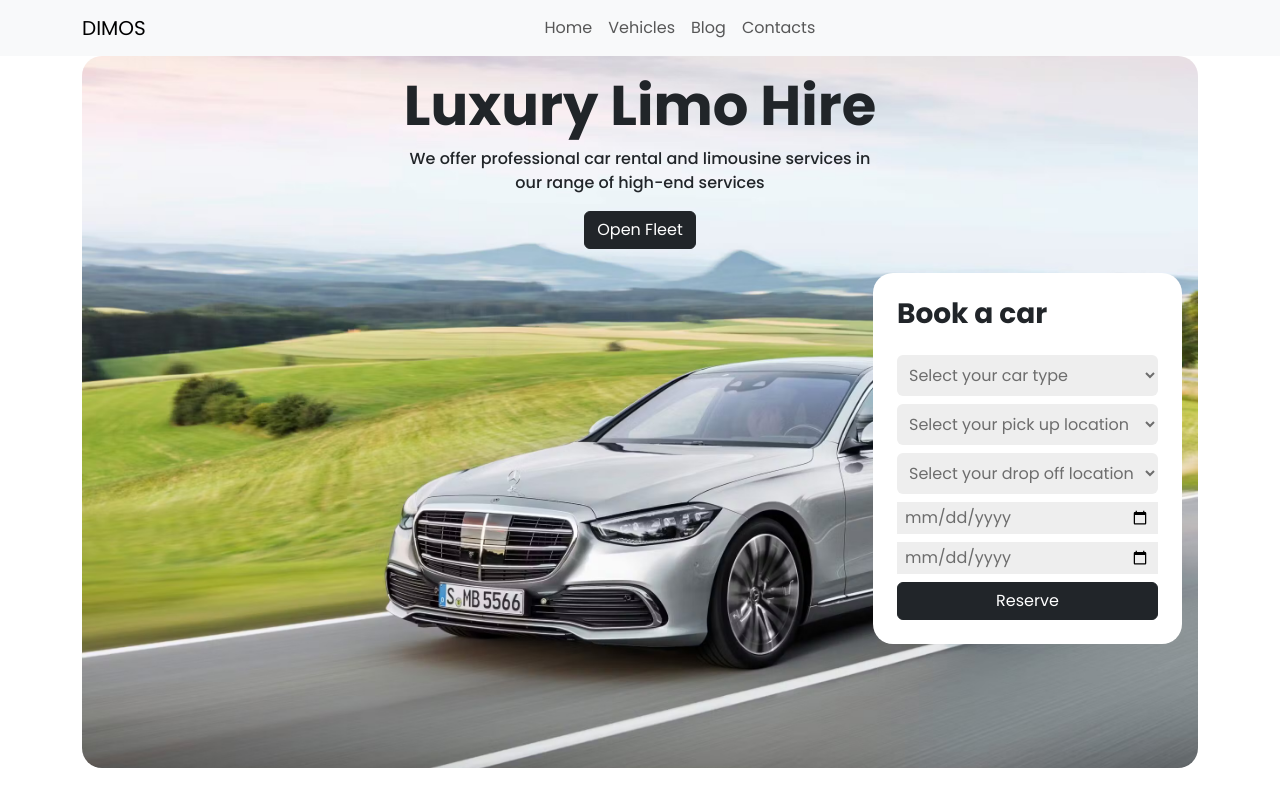
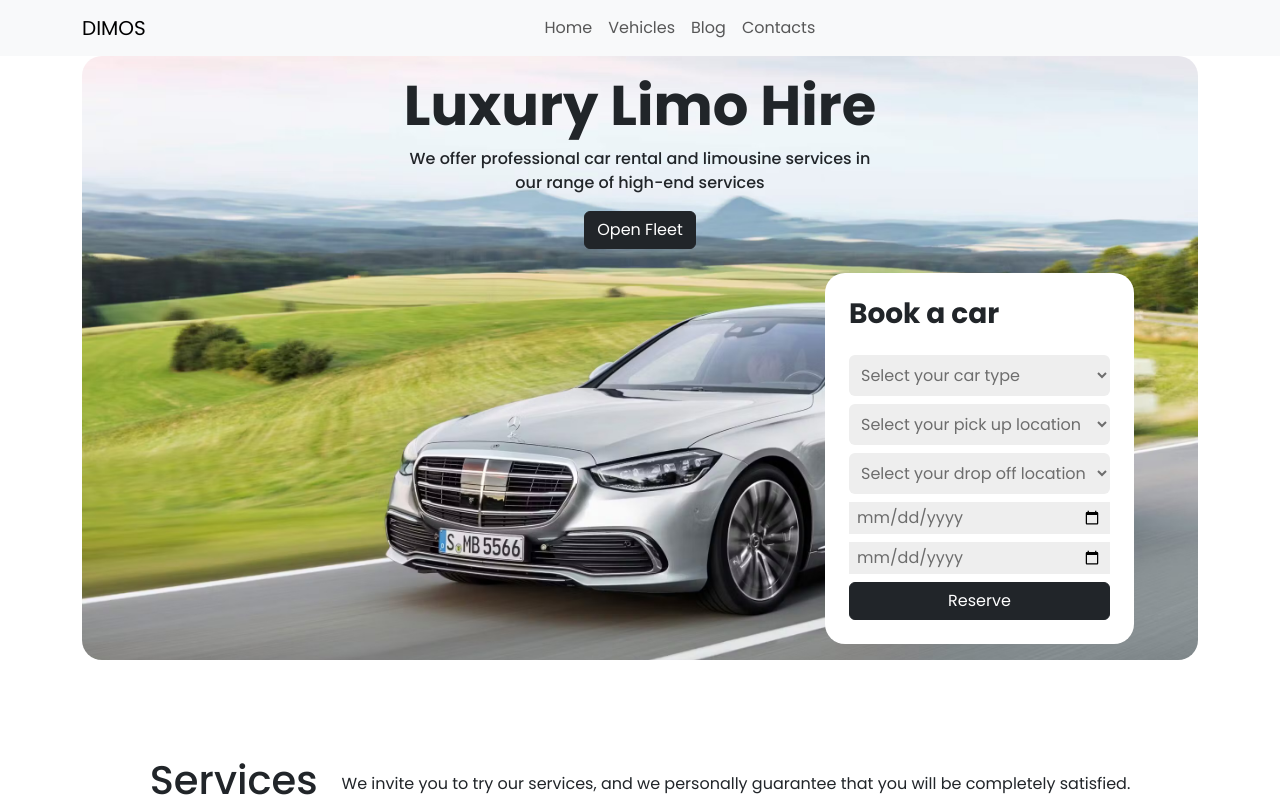
Before and after one commit to Teslax33/limo, a React (Vite) app: page / in a window 1280 px wide. Shown: the top 800 px of the page. Built offline with nearby package versions, Linux system fonts and the light colour scheme.

Commit message:
style : Add height class to background image

```diff
--- a/src/components/Hero.jsx
+++ b/src/components/Hero.jsx
@@ -6,15 +6,14 @@ import BookCar from "./bookCar/BookCar";
 
 export default function Hero() {
   return (
-    <div className="hero py-5 w-100">
+    <div className="hero py-5 w-100 h-100">
       <Container>
-        <div className="background position-relative px-5 mt-2">
+        <div className="background position-relative px-5 mt-2 w-100">
           <img
             src={backgroundImg}
             alt="hero image"
-            className="background-img position-absolute"
+            className="background-img position-absolute mw-100 h-100"
           />
-        </div>
         <div className="content d-flex flex-column w-100 align-items-center p-3">
           <h1 className="fw-bold">Luxury Limo Hire</h1>
           <p className="text-center">
@@ -24,6 +23,7 @@ export default function Hero() {
           <Button variant="dark"> Open Fleet </Button>
           <BookCar />
         </div>
+        </div>
       </Container>
     </div>
   );
```
